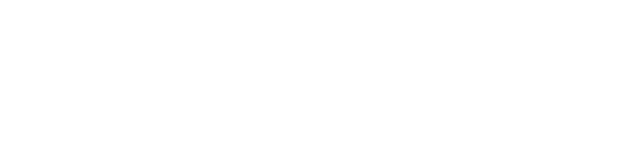
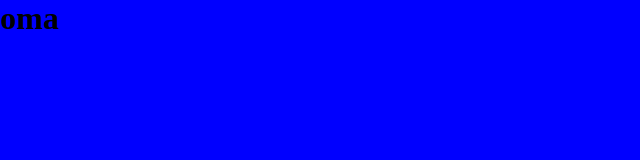
Before and after one commit to Oma-cee/version-project, a plain HTML site: page index.html in a window 1280 px wide. Shown: the whole page, without its empty margins (0-640 px from the left). Drawn offline with Linux system fonts and the light colour scheme.

Commit message:
first commit

```diff
--- a/version/version.html
+++ b/index.html
@@ -4,8 +4,9 @@
     <meta charset="UTF-8">
     <meta name="viewport" content="width=device-width, initial-scale=1.0">
     <title>version</title>
+    <link rel="stylesheet" href="style.css">
 </head>
 <body>
-
+ <h1>oma</h1>
 </body>
 </html>
--- /dev/null
+++ b/style.css
@@ -0,0 +1,11 @@
+* {
+  padding: 0;
+  margin: 0;
+  box-sizing: border-box;
+}
+
+body {
+  width: 100vw;
+  height: 100vh;
+  background-color: blue;
+}
```
Also changed, not shown: 1 other file.
